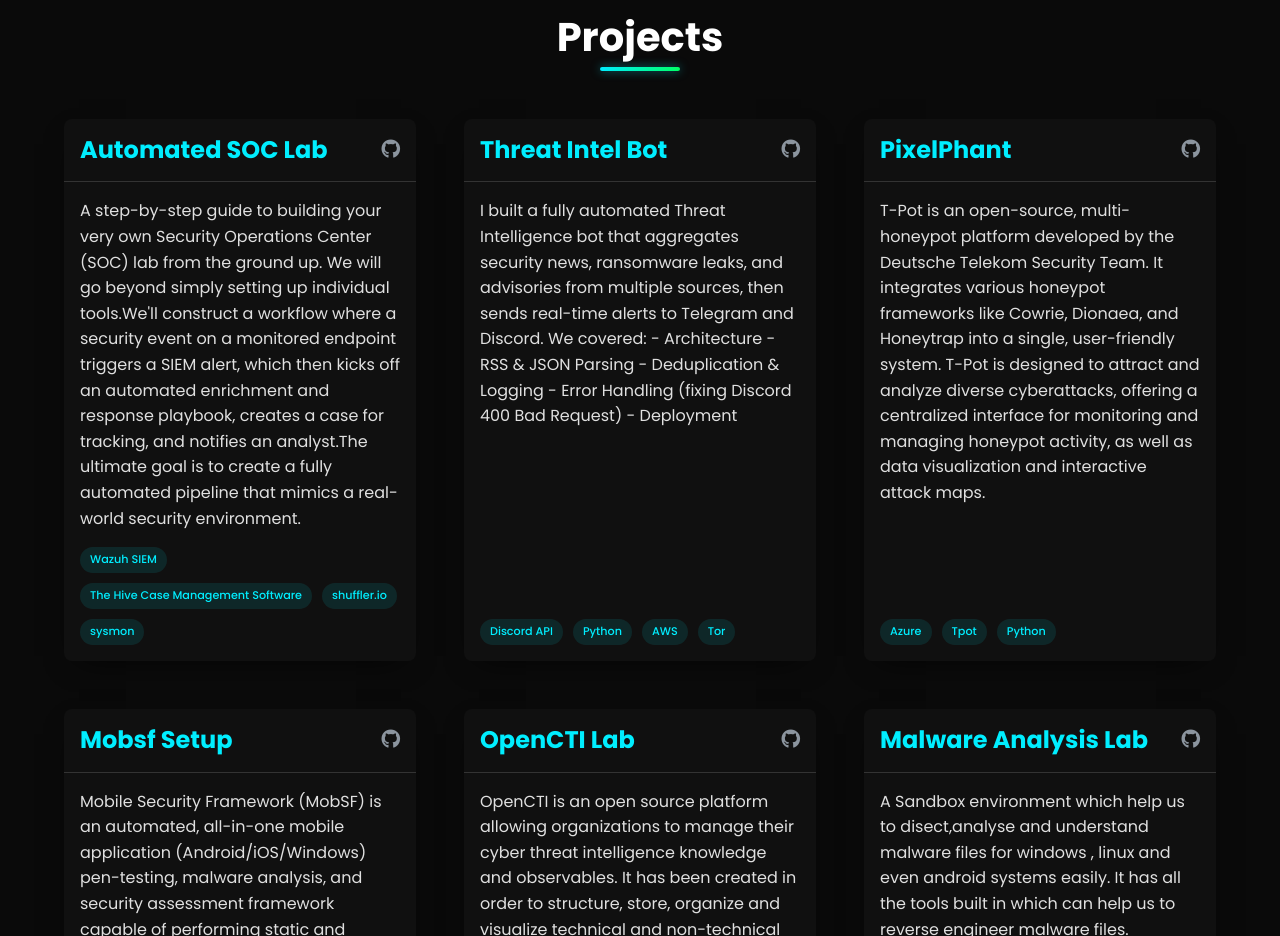
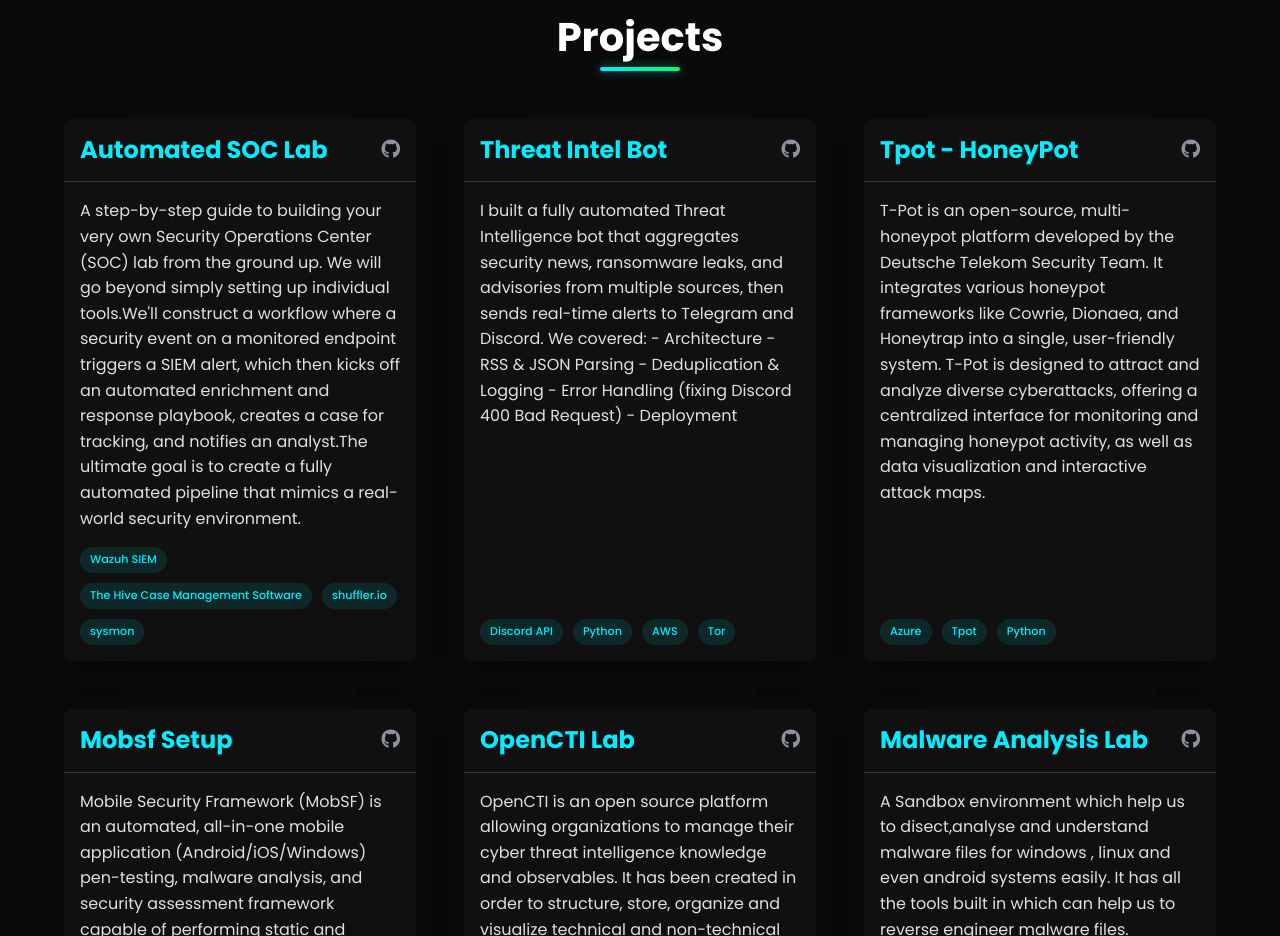
Before and after one commit to cyb3rsec-me/cyb3rsec-me.github.io, a plain HTML site: page index.html in a window 1280 px wide. Shown: the part 2220-3156 px from the top of the page. Drawn offline with Linux system fonts and the light colour scheme.

Commit message:
Update index.html

```diff
--- a/index.html
+++ b/index.html
@@ -203,7 +203,7 @@
                 <!-- Project 3 -->
                 <div class="project-card">
                     <div class="project-header">
-                        <h3>PixelPhant</h3>
+                        <h3>Tpot - HoneyPot</h3>
                         <div class="project-links">
                             <a href="https://cyb3rsec.hashnode.dev/setting-up-t-pot-honeypot-on-microsoft-azure-a-comprehensive-threat-monitoring-guide" target="_blank"><i class="fab fa-github"></i></a>
                         </div>
```
